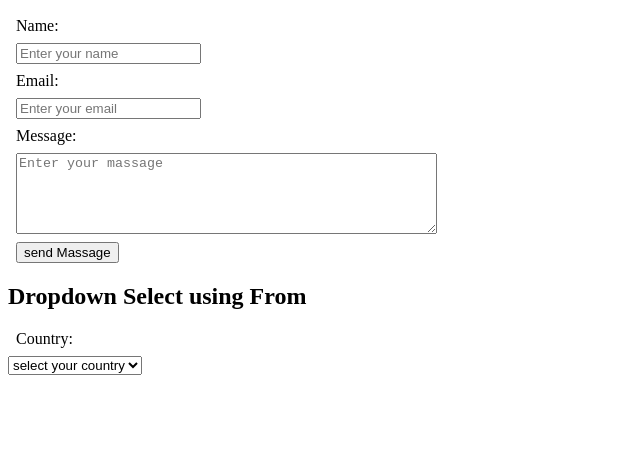
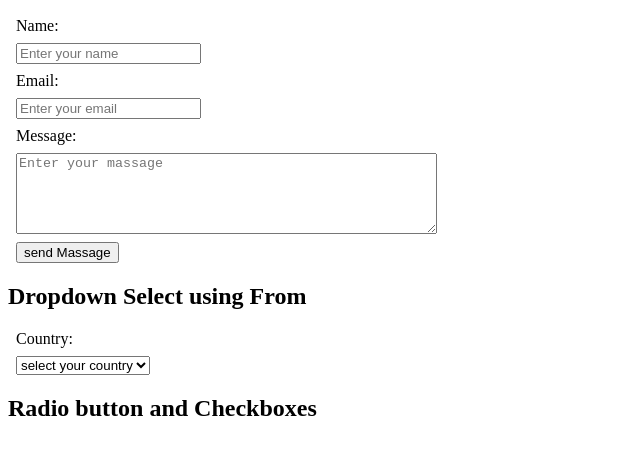
Before and after one commit to creativeemon/HTML-ADVANCED-FROM, a plain HTML site: page index.html in a window 1280 px wide. Shown: the part 110-564 px from the top of the page, without its empty margins (0-640 px from the left). Drawn offline with Linux system fonts and the light colour scheme.

Commit message:
Radio button and Checkboxes add

```diff
--- a/index.html
+++ b/index.html
@@ -8,7 +8,8 @@
     <style>
         label,
         textarea,
-        input {
+        input,
+        select {
             display: block;
             margin: 8px;
         }
@@ -48,6 +49,13 @@
             </select>
         </form>
     </div>
+    <!-- Radio button and Checkboxes -->
+     <div>
+        <h2>Radio button and Checkboxes</h2>
+        <from>
+
+        </from>
+     </div>
 </body>
 
 </html>
```
